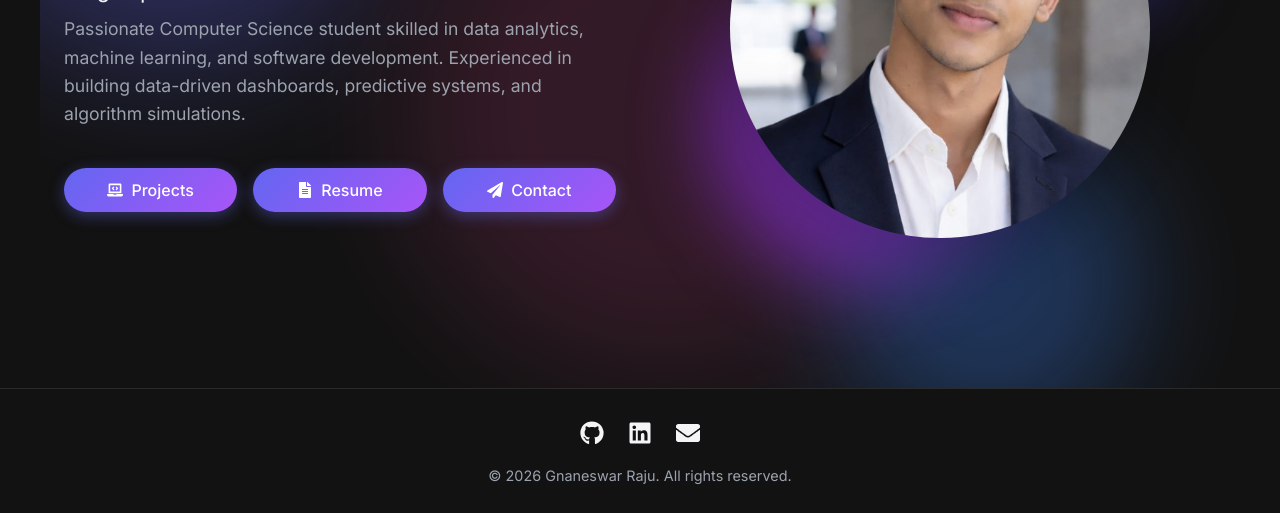
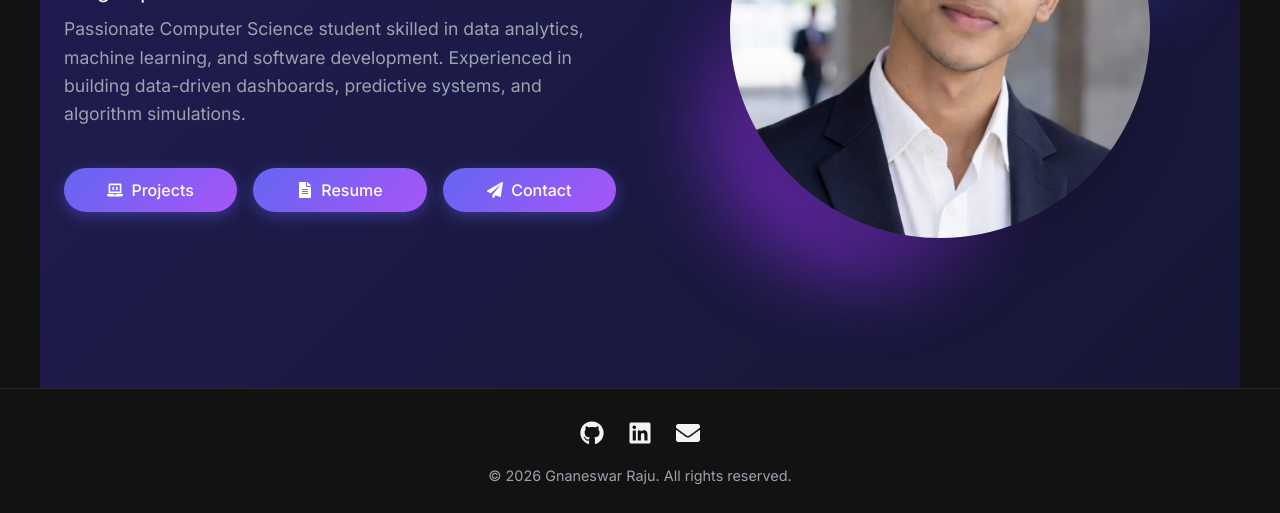
Before and after one commit to Gnaneswar10/portfolio, a React (Vite) app: page / in a window 1280 px wide. Shown: the part 332-845 px from the top of the page. Built offline with nearby package versions, Linux system fonts and the light colour scheme.

Commit message:
Refactor UI animations and add brand colors

```diff
--- a/src/components/SkillBadge.css
+++ b/src/components/SkillBadge.css
@@ -13,7 +13,6 @@
 
 .skill-icon {
   font-size: 1.5rem;
-  color: #6366f1;
   display: flex;
   align-items: center;
   justify-content: center;
--- a/src/pages/Certifications.css
+++ b/src/pages/Certifications.css
@@ -4,47 +4,19 @@
   gap: 2rem;
 }
 
-.cert-card-container {
-  perspective: 1000px;
-  display: block;
-}
-
-.cert-card-inner {
-  display: grid;
-  width: 100%;
-  height: 100%;
-  transform-style: preserve-3d;
-  transition: transform 0.6s cubic-bezier(0.4, 0.2, 0.2, 1);
-}
-
-.cert-card-container:hover .cert-card-inner {
-  transform: rotateY(180deg);
-}
-
-.cert-card-front, .cert-card-back {
-  grid-area: 1 / 1;
-  width: 100%;
-  height: 100%;
-  -webkit-backface-visibility: hidden;
-  backface-visibility: hidden;
+.cert-card {
   display: flex;
   flex-direction: column;
   align-items: center;
   text-align: center;
   padding: 2rem 1.5rem;
-  box-sizing: border-box;
-  /* Enforce inherited glass-card rounded corners */
-  border-radius: 20px;
+  transition: transform 0.3s cubic-bezier(0.4, 0, 0.2, 1), box-shadow 0.3s cubic-bezier(0.4, 0, 0.2, 1);
+  height: 100%;
 }
 
-.cert-card-front {
-  transform: rotateY(0deg);
-  z-index: 2;
-}
-
-.cert-card-back {
-  transform: rotateY(180deg);
-  justify-content: center;
+.cert-card:hover {
+  transform: translateY(-8px);
+  box-shadow: 0 12px 30px rgba(99, 102, 241, 0.2);
 }
 
 .cert-icon-wrapper {
--- a/src/pages/Certifications.jsx
+++ b/src/pages/Certifications.jsx
@@ -58,20 +58,13 @@ function Certifications() {
           viewport={{ once: true, amount: 0.1 }}
         >
           {certs.map((cert, index) => (
-            <motion.div key={index} className="cert-card-container" variants={itemVariants}>
-              <div className="cert-card-inner">
-                {/* Front Side */}
-                <div className="cert-card-front glass-card">
+            <motion.div key={index} className="cert-card glass-card" variants={itemVariants}>
               <div className="cert-icon-wrapper">
                 <FaCertificate className="cert-main-icon" />
               </div>
               <h3 className="cert-title">{cert.title}</h3>
               <p className="cert-issuer">{cert.issuer}</p>
-                </div>
 
-                {/* Back Side */}
-                <div className="cert-card-back glass-card">
-                  <h3 className="cert-title" style={{ marginBottom: '1.5rem' }}>{cert.title}</h3>
               <div className="cert-action">
                 <Button
                   variant="outline"
@@ -80,8 +73,6 @@ function Certifications() {
                 >
                   View Certificate
                 </Button>
-                  </div>
-                </div>
               </div>
             </motion.div>
           ))}
--- a/src/pages/Home.css
+++ b/src/pages/Home.css
@@ -18,46 +18,18 @@
   pointer-events: none;
 }
 
-.bg-blob {
-  position: absolute;
-  border-radius: 50%;
-  filter: blur(60px);
-  opacity: 0.3;
+.animated-gradient-bg {
+  width: 100%;
+  height: 100%;
+  background: linear-gradient(-45deg, #0e121e, #1e1b4b, #2e1065, #1d1840);
+  background-size: 400% 400%;
+  animation: gradientBG 15s ease infinite;
 }
 
-.blob-3 {
-  width: 400px;
-  height: 400px;
-  background: #6366f1; /* primary color fallback */
-  top: 5%;
-  left: -100px;
-  animation: floatLarge 15s ease-in-out infinite;
-}
-
-.blob-4 {
-  width: 350px;
-  height: 350px;
-  background: #3b82f6;
-  bottom: -50px;
-  right: 5%;
-  animation: floatLarge 18s ease-in-out infinite reverse;
-}
-
-.blob-5 {
-  width: 500px;
-  height: 500px;
-  background: #ec4899; /* secondary/accent color */
-  top: 30%;
-  left: 30%;
-  animation: floatLarge 22s ease-in-out infinite 2s;
-  opacity: 0.15;
-}
-
-@keyframes floatLarge {
-  0% { transform: translate(0, 0) scale(1) rotate(0deg); }
-  33% { transform: translate(30px, -50px) scale(1.1) rotate(120deg); }
-  66% { transform: translate(-20px, 20px) scale(0.9) rotate(240deg); }
-  100% { transform: translate(0, 0) scale(1) rotate(360deg); }
+@keyframes gradientBG {
+  0% { background-position: 0% 50%; }
+  50% { background-position: 100% 50%; }
+  100% { background-position: 0% 50%; }
 }
 
 .home-content {
--- a/src/pages/Home.jsx
+++ b/src/pages/Home.jsx
@@ -34,11 +34,7 @@ function Home() {
     <PageTransition>
       <div className="page-wrapper container home-container">
         {/* Continuous Background Animations */}
-        <div className="background-animation-container">
-          <div className="bg-blob blob-3"></div>
-          <div className="bg-blob blob-4"></div>
-          <div className="bg-blob blob-5"></div>
-        </div>
+        <div className="background-animation-container animated-gradient-bg"></div>
 
         <motion.div
           className="home-content"
--- a/src/pages/Skills.jsx
+++ b/src/pages/Skills.jsx
@@ -11,31 +11,31 @@ import './Skills.css';
 
 function Skills() {
   const technicalSkills = [
-    { name: 'Python', icon: <FaPython />, level: 90 },
-    { name: 'Java', icon: <FaJava />, level: 85 },
-    { name: 'C++', icon: <FaCode />, level: 80 },
-    { name: 'HTML', icon: <FaHtml5 />, level: 95 },
-    { name: 'CSS', icon: <FaCss3Alt />, level: 90 },
-    { name: 'Django', icon: <FaLaptopCode />, level: 75 },
-    { name: 'MySQL / Adv. SQL', icon: <FaDatabase />, level: 85 },
-    { name: 'Power BI', icon: <FaChartPie />, level: 80 },
-    { name: 'Excel', icon: <FaChartBar />, level: 90 },
-    { name: 'Azure Cloud', icon: <FaCloud />, level: 75 },
-    { name: 'Full-Stack Dev', icon: <FaLaptopCode />, level: 85 },
+    { name: 'Python', icon: <FaPython color="#3776AB" />, level: 90 },
+    { name: 'Java', icon: <FaJava color="#ed8b00" />, level: 85 },
+    { name: 'C++', icon: <FaCode color="#00599C" />, level: 80 },
+    { name: 'HTML', icon: <FaHtml5 color="#E34F26" />, level: 95 },
+    { name: 'CSS', icon: <FaCss3Alt color="#1572B6" />, level: 90 },
+    { name: 'Django', icon: <FaLaptopCode color="#092E20" />, level: 75 },
+    { name: 'MySQL / Adv. SQL', icon: <FaDatabase color="#4479A1" />, level: 85 },
+    { name: 'Power BI', icon: <FaChartPie color="#F2C811" />, level: 80 },
+    { name: 'Excel', icon: <FaChartBar color="#217346" />, level: 90 },
+    { name: 'Azure Cloud', icon: <FaCloud color="#0089D6" />, level: 75 },
+    { name: 'Full-Stack Dev', icon: <FaLaptopCode color="#6366f1" />, level: 85 },
   ];
 
   const dataSkills = [
-    { name: 'Data Analysis', icon: <FaChartBar />, level: 92 },
-    { name: 'Data Visualization', icon: <FaChartPie />, level: 88 },
-    { name: 'Machine Learning', icon: <FaBrain />, level: 80 },
-    { name: 'Dashboard Dev', icon: <FaLaptopCode />, level: 85 },
+    { name: 'Data Analysis', icon: <FaChartBar color="#6366f1" />, level: 92 },
+    { name: 'Data Visualization', icon: <FaChartPie color="#f43f5e" />, level: 88 },
+    { name: 'Machine Learning', icon: <FaBrain color="#10b981" />, level: 80 },
+    { name: 'Dashboard Dev', icon: <FaLaptopCode color="#0ea5e9" />, level: 85 },
   ];
 
   const softSkills = [
-    { name: 'Problem Solving', icon: <FaLightbulb />, level: 95 },
-    { name: 'Leadership', icon: <FaUsers />, level: 85 },
-    { name: 'Teamwork', icon: <FaUsers />, level: 90 },
-    { name: 'Adaptability', icon: <FaSyncAlt />, level: 90 },
+    { name: 'Problem Solving', icon: <FaLightbulb color="#fbbf24" />, level: 95 },
+    { name: 'Leadership', icon: <FaUsers color="#8b5cf6" />, level: 85 },
+    { name: 'Teamwork', icon: <FaUsers color="#ec4899" />, level: 90 },
+    { name: 'Adaptability', icon: <FaSyncAlt color="#14b8a6" />, level: 90 },
   ];
 
   const containerVariants = {
```
Lines whose indentation alone changed are shown as unchanged.
